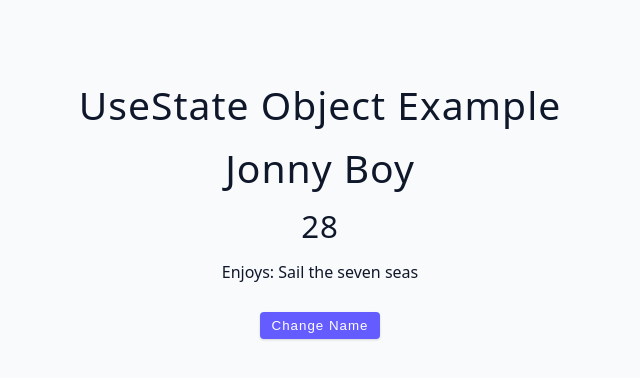
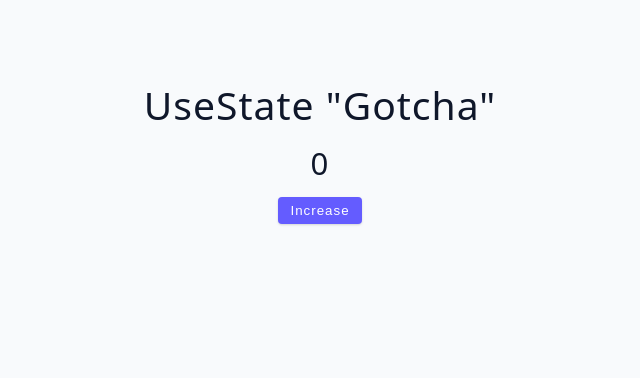
Before and after one commit to RumenKeranchev/my-react-app-vite, a React (Vite) app: page / in a window 1280 px wide. Shown: the top 378 px of the page, without its empty margins (320-960 px from the left). Built offline with nearby package versions, Linux system fonts and the light colour scheme.

Commit message:
UseState Gotcha example completed

```diff
--- a/src/App.jsx
+++ b/src/App.jsx
@@ -1,4 +1,4 @@
-import Starter from "./tutorial/01-useState/starter/04-useState-object";
+import Starter from "./tutorial/01-useState/starter/05-useState-gotcha";
 
 function App() {
 	return (
--- a/src/tutorial/01-useState/starter/05-useState-gotcha.jsx
+++ b/src/tutorial/01-useState/starter/05-useState-gotcha.jsx
@@ -1,5 +1,35 @@
+import { useState } from "react";
+
 const UseStateGotcha = () => {
-  return <h2>useState "gotcha"</h2>;
+	const [value, setValue] = useState(0);
+
+	const hangleIncrease = () => {
+    // asynchronously updating the state
+    // clicking multiple times will increase the value by 1
+		setTimeout(() => {
+			console.log("clicks");
+			setValue((currentState) => {
+				return currentState + 1;
+			});
+		}, 3000);
+
+    // // synchronously updating the state
+    // // clicking multiple times will NOT increase the value by 1
+    // setTimeout(() => {
+		// 	console.log("clicks");
+		// 	setValue(value + 1);
+		// }, 3000);
+	};
+
+	return (
+		<>
+			<h2>useState "gotcha"</h2>
+			<h3>{value}</h3>
+			<button className="btn" onClick={hangleIncrease}>
+				Increase
+			</button>
+		</>
+	);
 };
 
 export default UseStateGotcha;
```
